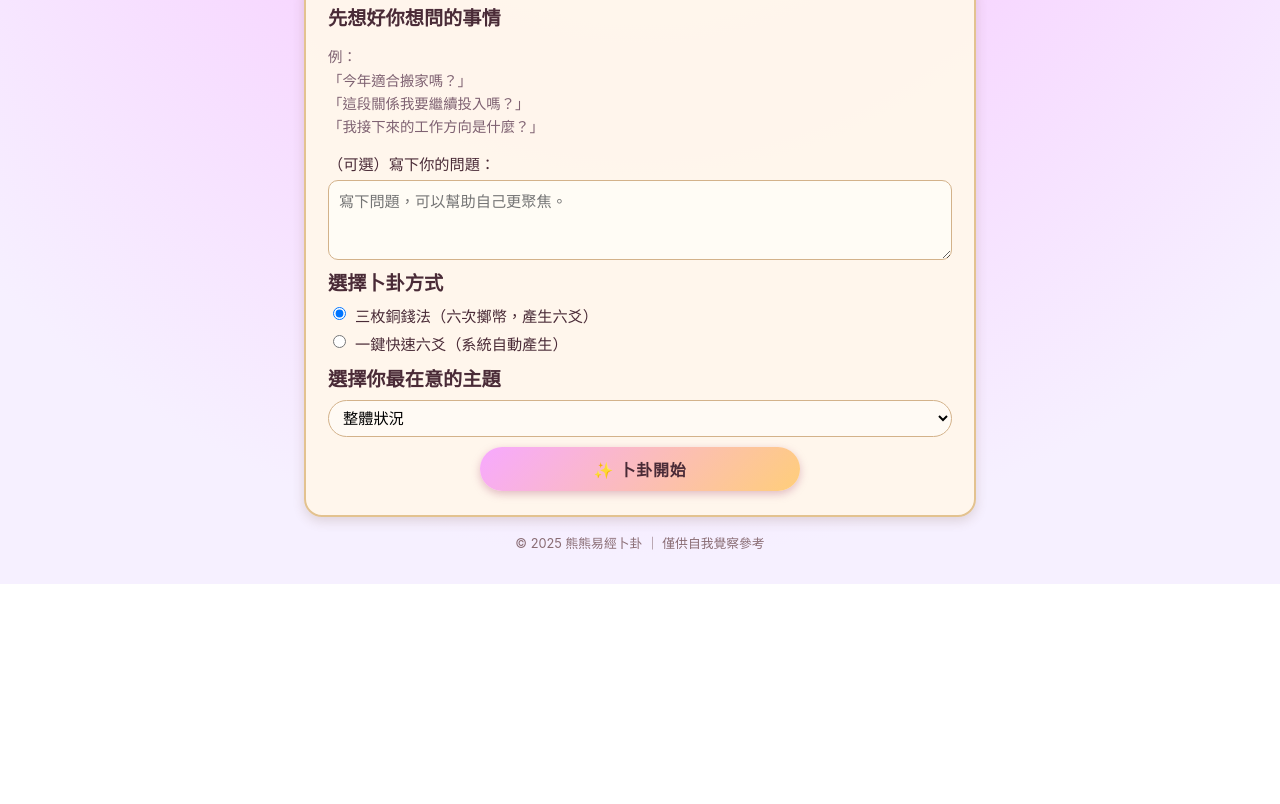
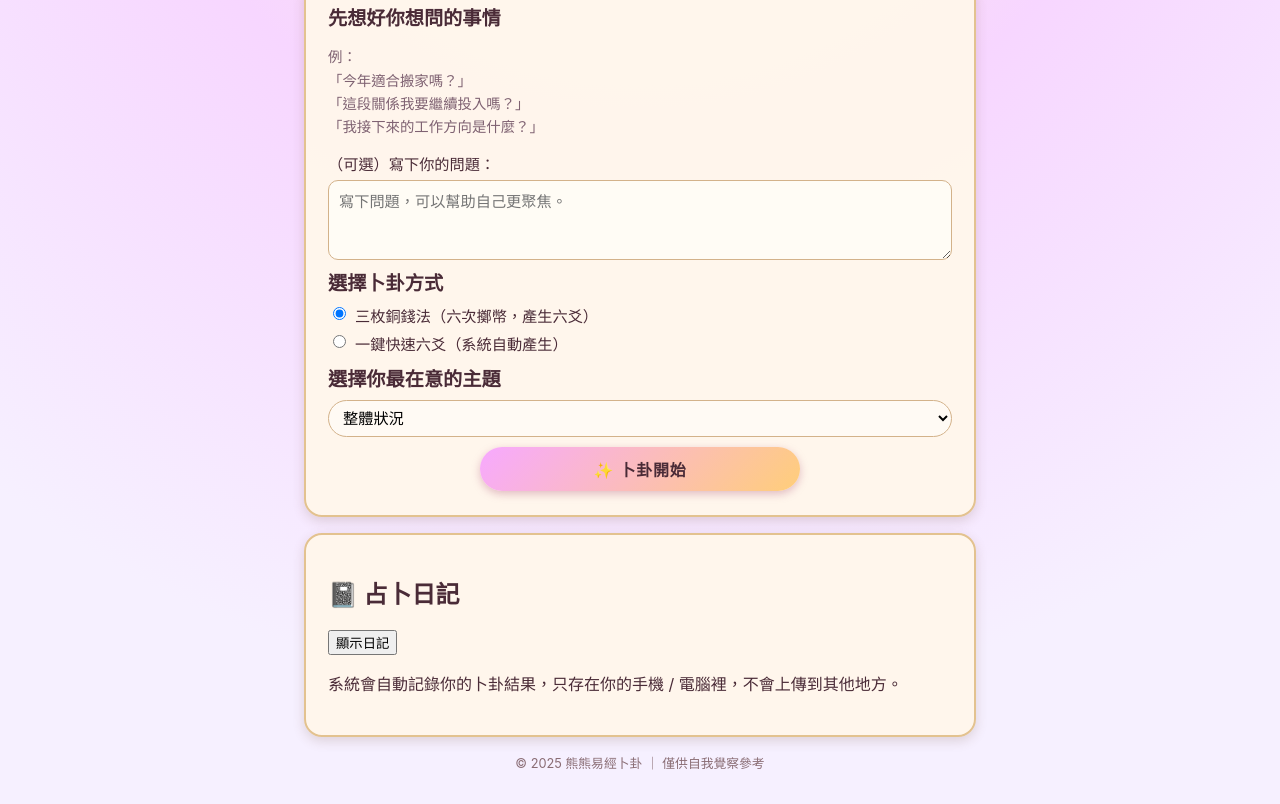
Before and after one commit to luckygbear-coder/Bear8, a plain HTML site: page index.html in a window 1280 px wide. Shown: the part 345-1149 px from the top of the page. Before the commit the page ends 929 px from the top, so only its background shows below. Drawn offline with Linux system fonts and the light colour scheme.

Commit message:
更新 index.html

```diff
--- a/index.html
+++ b/index.html
@@ -112,6 +112,18 @@
     </div>
   </section>
 
+  <!-- 占卜日記 -->
+  <section class="card diary-area">
+    <div class="diary-header">
+      <h2>📓 占卜日記</h2>
+      <button id="toggle-diary-btn">顯示日記</button>
+    </div>
+    <p class="diary-hint">
+      系統會自動記錄你的卜卦結果，只存在你的手機 / 電腦裡，不會上傳到其他地方。
+    </p>
+    <div id="diary-list" class="diary-list"></div>
+  </section>
+
   <footer class="site-footer">
     © <span id="year"></span> 熊熊易經卜卦 ｜ 僅供自我覺察參考
   </footer>
```
